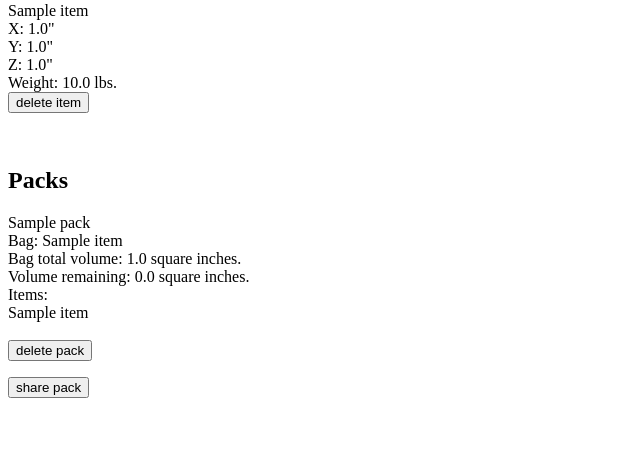
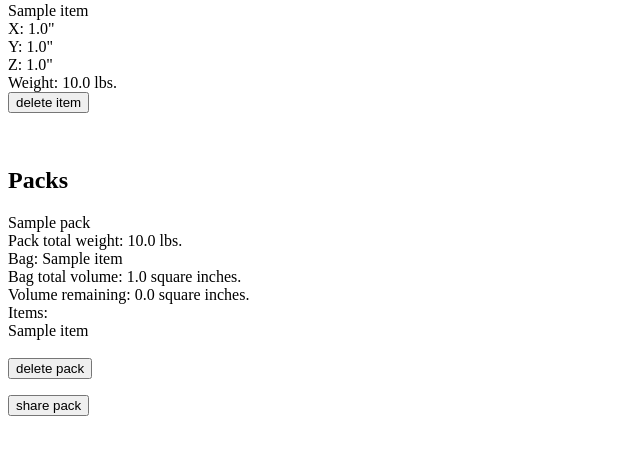
Before and after one commit to lanebobane/packd, a Django app: page /dashboard in a window 1280 px wide. Shown: the part 234-689 px from the top of the page, without its empty margins (0-640 px from the left). Run offline with Django 4.2, Linux system fonts and the light colour scheme; a user stored in the database is signed in; tables that the repository leaves empty hold one stand-in row (values such as "Sample post").

```diff
--- a/packd/packr/models.py
+++ b/packd/packr/models.py
@@ -31,8 +31,11 @@ class Pack(models.Model):
         return self.name
 
     def volume_remaining(self):
-        vol_remaining = self.bag.volume()
+        vol_remaining = self.bag.volume() if self.bag else 0
         for i in self.items.all():
             vol_remaining-=i.volume()
 
         return vol_remaining
+
+    def pack_weight(self):
+        return sum([item.weight for item in self.items.all()])
--- a/packd/packr/templates/packr/dashboard.html
+++ b/packd/packr/templates/packr/dashboard.html
@@ -33,8 +33,13 @@
 <h2>Packs</h2>
 {% for pack in packs %}
     <div>{{pack.name}}</div>
+    <div>Pack total weight: {{pack.pack_weight}} lbs.</div>
     <div>Bag: {{pack.bag}}</div>
+    {% if pack.bag %}
     <div>Bag total volume: {{pack.bag.volume}} square inches.</div>
+    {% else %}
+    <div>Bag total volume: 0 square inches (no bag selected).</div>
+    {% endif %}
     <div>Volume remaining: {{pack.volume_remaining}} square inches.</div>
     {% if pack.volume_remaining < 0 %}
     <div>Warning! This bag is overpacked!</div>
```
